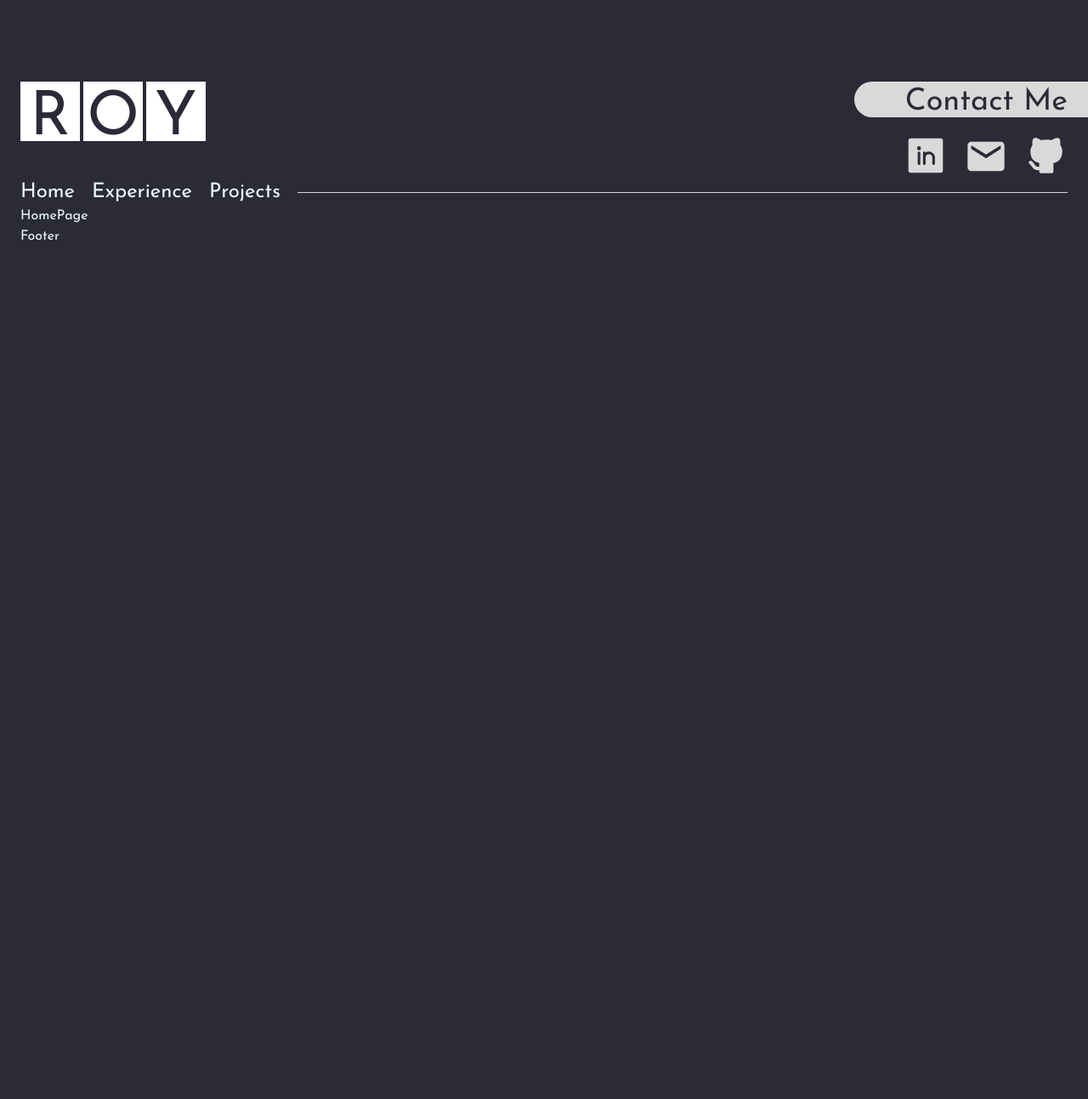
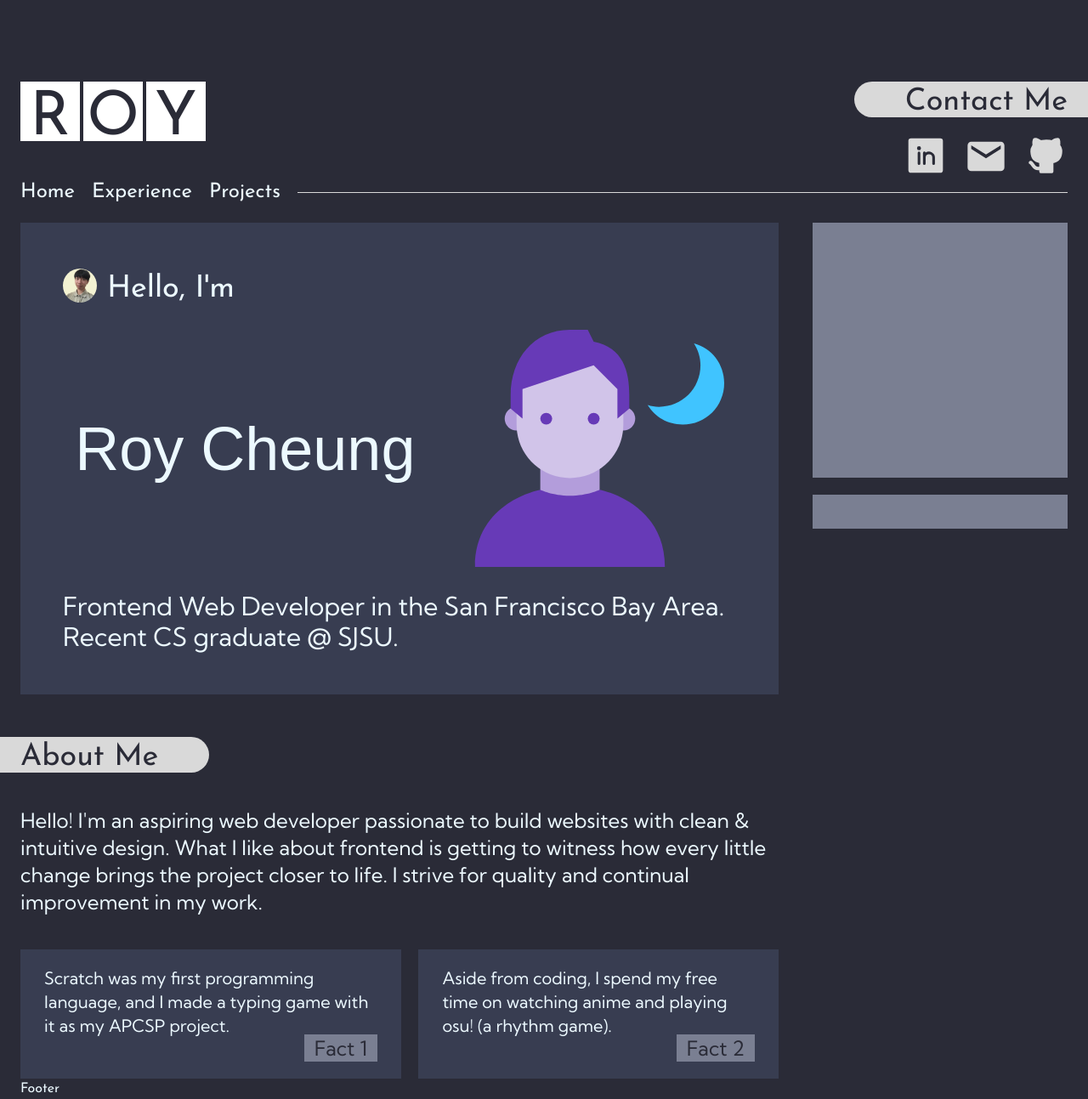
Before and after one commit to RoyCDev/portfolio, a React (Vite) app: page / in a window 1280 px wide. Shown: the top 1293 px of the page at 85% size. Before the commit the page ends 800 px from the top, so only its background shows below. Built offline with nearby package versions, Linux system fonts and the light colour scheme; a web font is replaced by a local one.

Commit message:
home page left panel

```diff
--- /dev/null
+++ b/src/components/Avatar.tsx
@@ -0,0 +1,16 @@
+interface AvatarProps {
+  src: string,
+  className?: string
+}
+
+function Avatar({ src, className }: AvatarProps) {
+  return (
+    <div className="avatar">
+      <div className={`${className} rounded-full`}>
+        <img src={src} />
+      </div>
+    </div>
+  )
+}
+
+export default Avatar
--- a/src/components/ContactLinks.tsx
+++ b/src/components/ContactLinks.tsx
@@ -3,7 +3,7 @@ import { MdEmail } from "react-icons/md";
 import { TbBrandGithubFilled } from "react-icons/tb";
 
 interface ContactLinksProps {
-  className: string,
+  className?: string,
 }
 
 function ContactLinks({ className }: ContactLinksProps) {
--- a/src/components/Header.tsx
+++ b/src/components/Header.tsx
@@ -1,5 +1,6 @@
 import { NavLink } from "react-router"
 import Brand from "./Brand"
+import SectionTag from "./SectionTag"
 import ContactLinks from "./ContactLinks"
 
 function Header() {
@@ -8,7 +9,7 @@ function Header() {
       <div className="flex justify-between">
         <NavLink to="/"><Brand /></NavLink>
         <section>
-          <p className="bg-accent text-base-100 text-4xl rounded-l-full h-10.5 pt-1 px-15 -mr-15">Contact Me</p>
+          <SectionTag side="right">Contact Me</SectionTag>
           <ContactLinks className="flex justify-end gap-x-5 text-accent mt-5" />
         </section>
       </div>
--- /dev/null
+++ b/src/components/SectionTag.tsx
@@ -0,0 +1,18 @@
+interface SectionTagProps {
+  children: React.ReactNode,
+  side: "left" | "right",
+  className?: string
+}
+
+function SectionTag({ children, side, className }: SectionTagProps) {
+  return (
+    <p className={`bg-accent text-base-100 text-4xl w-fit h-10.5 pt-1 px-15 ${className} ${side === "left" ?
+      "rounded-r-full -ml-15" :
+      "rounded-l-full -mr-15"}`
+    }>
+      {children}
+    </p>
+  )
+}
+
+export default SectionTag
--- /dev/null
+++ b/src/data.ts
@@ -0,0 +1,10 @@
+const bio = {
+  headline: "Frontend Web Developer in the San Francisco Bay Area. Recent CS graduate @ SJSU.",
+  introduction: "Hello! I'm an aspiring web developer passionate to build websites with clean & intuitive design. What I like about frontend is getting to witness how every little change brings the project closer to life. I strive for quality and continual improvement in my work.",
+  facts: [
+    "Scratch was my first programming language, and I made a typing game with it as my APCSP project.",
+    "Aside from coding, I spend my free time on watching anime and playing osu! (a rhythm game)."
+  ]
+}
+
+export { bio };
--- a/src/pages/HomePage.tsx
+++ b/src/pages/HomePage.tsx
@@ -1,6 +1,45 @@
+import { bio } from "../data.ts"
+import Avatar from "../components/Avatar.tsx";
+import SectionTag from "../components/SectionTag.tsx"
+import { FcNightPortrait } from "react-icons/fc";
+
 function HomePage() {
   return (
-    <div>HomePage</div>
+    <main className="flex gap-10 mt-5">
+      {/* left panel */}
+      <div className="flex-1">
+        <section className="bg-primary p-12.5">
+          <div className="flex items-center gap-3">
+            <Avatar src="/profile.png" className="w-10" />
+            <p className="text-4xl mt-2">Hello, I'm</p>
+          </div>
+          <div className="flex justify-around items-center">
+            <p className="font-playpen text-7xl">Roy Cheung</p>
+            <FcNightPortrait size={335} />
+          </div>
+          <p className="font-kumbh text-3xl">{bio.headline}</p>
+        </section>
+
+        <SectionTag side="left" className="mt-12.5 mb-10">About Me</SectionTag>
+        <section className="font-kumbh text-2xl">
+          <p>{bio.introduction}</p>
+          <div className="flex gap-5 mt-10">
+            {bio.facts.map((fact, i) => (
+              <div key={i} className="bg-primary px-7 py-5">
+                <p className="text-xl">{fact}</p>
+                <p className="bg-secondary text-base-100 w-fit -mt-1 ml-auto px-3">Fact {i + 1}</p>
+              </div>)
+            )}
+          </div>
+        </section>
+      </div>
+
+      {/* right panel */}
+      <div className="w-75">
+        <div className="bg-secondary size-75" />
+        <div className="bg-secondary mt-5 h-10" />
+      </div>
+    </main>
   )
 }
 
```
Also changed, not shown: public/profile.png (added).
